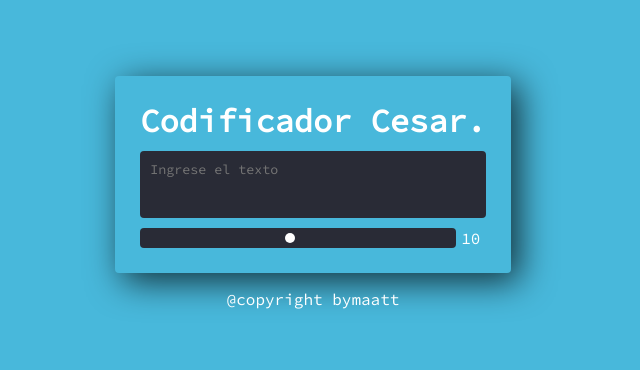
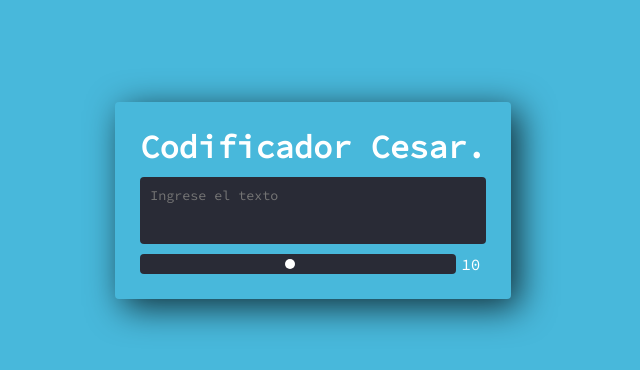
Before and after one commit to bymaatt/bymaatt.github.io, a plain HTML site: page index.html in a window 1280 px wide. Shown: the part 208-578 px from the top of the page, without its empty margins (327-967 px from the left). Drawn offline with Linux system fonts and the light colour scheme.

Commit message:
eliminate tag footer

```diff
--- a/index.html
+++ b/index.html
@@ -20,8 +20,5 @@
             <output>10</output>
         </div>
     </main>
-    <footer>
-        <p>@copyright bymaatt</p>
-    </footer>
 </body>
 </html>
```
